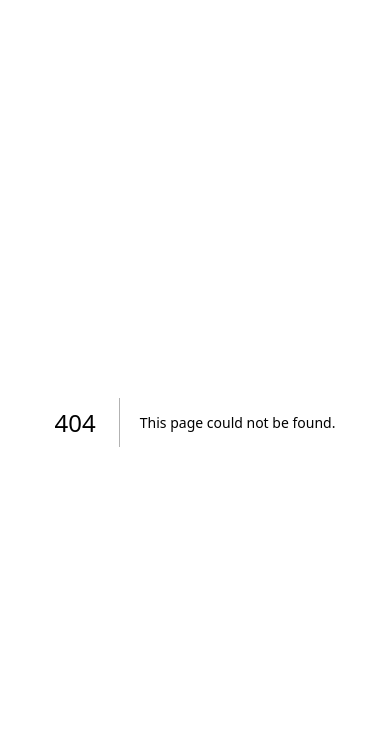
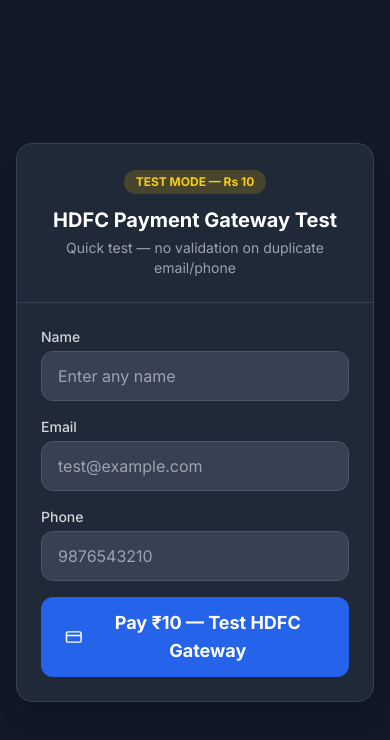
Before and after one commit to ThiruBayer/kkdca-platform, a Next.js app in the folder admin-portal/: page /test-payment in a window 390 px wide. Before the commit this address had no page. Shown: the top 740 px of the page. Built offline with nearby package versions, Linux system fonts and the light colour scheme; no server answers.

Commit message:
Add test payment page for HDFC gateway testing
Simple page at /test-payment with name, email, phone fields.
Auto-generates unique email/phone per attempt to avoid duplicates.
Registers as ARBITER and initiates Rs 10 payment for testing.

https://claude.ai/code/session_012RxaoLGc8BCCRLZ3ym2Sn9

```diff
--- /dev/null
+++ b/admin-portal/src/app/test-payment/page.tsx
@@ -0,0 +1,125 @@
+'use client';
+
+import { useState } from 'react';
+import { api } from '@/lib/api';
+import { Loader2, CreditCard, CheckCircle, AlertCircle } from 'lucide-react';
+
+export default function TestPaymentPage() {
+  const [form, setForm] = useState({ firstName: '', email: '', phone: '' });
+  const [status, setStatus] = useState<'idle' | 'submitting' | 'error'>('idle');
+  const [errorMsg, setErrorMsg] = useState('');
+
+  const handlePay = async () => {
+    if (!form.firstName || !form.email || !form.phone) {
+      setErrorMsg('Please fill all fields');
+      return;
+    }
+    setStatus('submitting');
+    setErrorMsg('');
+
+    try {
+      // Auto-append timestamp to email/phone to avoid duplicate errors
+      const ts = Date.now();
+      const [emailUser, emailDomain] = form.email.split('@');
+      const uniqueEmail = `${emailUser}+${ts}@${emailDomain}`;
+      const uniquePhone = `${form.phone.slice(0, 6)}${String(ts).slice(-4)}`;
+
+      const regRes = await api.post('/auth/register', {
+        firstName: form.firstName,
+        lastName: 'Test',
+        email: uniqueEmail,
+        phone: uniquePhone,
+        role: 'ARBITER',
+        password: `Test@${ts}`,
+        gender: 'MALE',
+      });
+
+      const userId = regRes.data?.user?.id;
+      if (!userId) {
+        setErrorMsg('Registration succeeded but no user ID returned');
+        setStatus('error');
+        return;
+      }
+
+      // Initiate payment
+      const payRes = await api.post('/payments/registration', { userId });
+      const paymentLink = payRes.data?.payment_links?.web;
+      if (paymentLink) {
+        window.location.href = paymentLink;
+        return;
+      }
+
+      setErrorMsg('Payment session created but no redirect URL received. Check server logs.');
+      setStatus('error');
+    } catch (err: any) {
+      setStatus('error');
+      const msg = err.response?.data?.message;
+      setErrorMsg(Array.isArray(msg) ? msg.join(', ') : msg || 'Failed. Check server logs.');
+    }
+  };
+
+  return (
+    <div className="min-h-screen bg-gray-900 flex items-center justify-center p-4">
+      <div className="bg-gray-800 rounded-2xl shadow-xl w-full max-w-md border border-gray-700">
+        <div className="p-6 text-center border-b border-gray-700">
+          <div className="inline-flex items-center gap-2 px-3 py-1 bg-yellow-500/20 text-yellow-400 rounded-full text-xs font-bold mb-3">
+            TEST MODE — Rs 10
+          </div>
+          <h1 className="text-xl font-bold text-white">HDFC Payment Gateway Test</h1>
+          <p className="text-gray-400 text-sm mt-1">Quick test — no validation on duplicate email/phone</p>
+        </div>
+
+        <div className="p-6 space-y-4">
+          <div>
+            <label className="block text-sm font-medium text-gray-300 mb-1">Name</label>
+            <input
+              type="text"
+              value={form.firstName}
+              onChange={(e) => setForm({ ...form, firstName: e.target.value })}
+              className="w-full px-4 py-3 bg-gray-700 border border-gray-600 rounded-xl text-white placeholder-gray-400 focus:ring-2 focus:ring-blue-500 focus:border-blue-500"
+              placeholder="Enter any name"
+            />
+          </div>
+          <div>
+            <label className="block text-sm font-medium text-gray-300 mb-1">Email</label>
+            <input
+              type="email"
+              value={form.email}
+              onChange={(e) => setForm({ ...form, email: e.target.value })}
+              className="w-full px-4 py-3 bg-gray-700 border border-gray-600 rounded-xl text-white placeholder-gray-400 focus:ring-2 focus:ring-blue-500 focus:border-blue-500"
+              placeholder="test@example.com"
+            />
+          </div>
+          <div>
+            <label className="block text-sm font-medium text-gray-300 mb-1">Phone</label>
+            <input
+              type="tel"
+              value={form.phone}
+              onChange={(e) => setForm({ ...form, phone: e.target.value })}
+              className="w-full px-4 py-3 bg-gray-700 border border-gray-600 rounded-xl text-white placeholder-gray-400 focus:ring-2 focus:ring-blue-500 focus:border-blue-500"
+              placeholder="9876543210"
+            />
+          </div>
+
+          {errorMsg && (
+            <div className="p-3 bg-red-500/20 border border-red-500/30 rounded-xl text-sm text-red-300 flex items-center gap-2">
+              <AlertCircle className="w-4 h-4 shrink-0" /> {errorMsg}
+            </div>
+          )}
+
+          <button
+            onClick={handlePay}
+            disabled={status === 'submitting'}
+            className="w-full flex items-center justify-center gap-2 px-6 py-3 bg-blue-600 text-white rounded-xl hover:bg-blue-700 disabled:opacity-50 font-bold transition-colors text-lg"
+          >
+            {status === 'submitting' ? (
+              <><Loader2 className="w-5 h-5 animate-spin" /> Processing...</>
+            ) : (
+              <><CreditCard className="w-5 h-5" /> Pay ₹10 — Test HDFC Gateway</>
+            )}
+          </button>
+        </div>
+      </div>
+    </div>
+  );
+}
```
